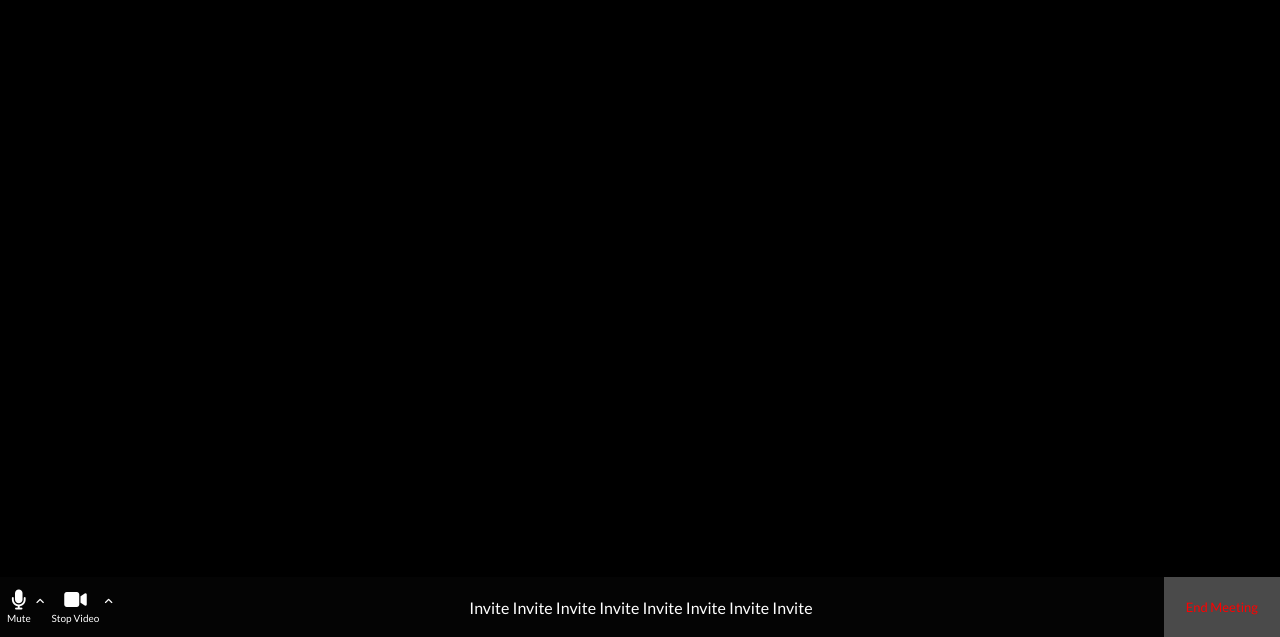
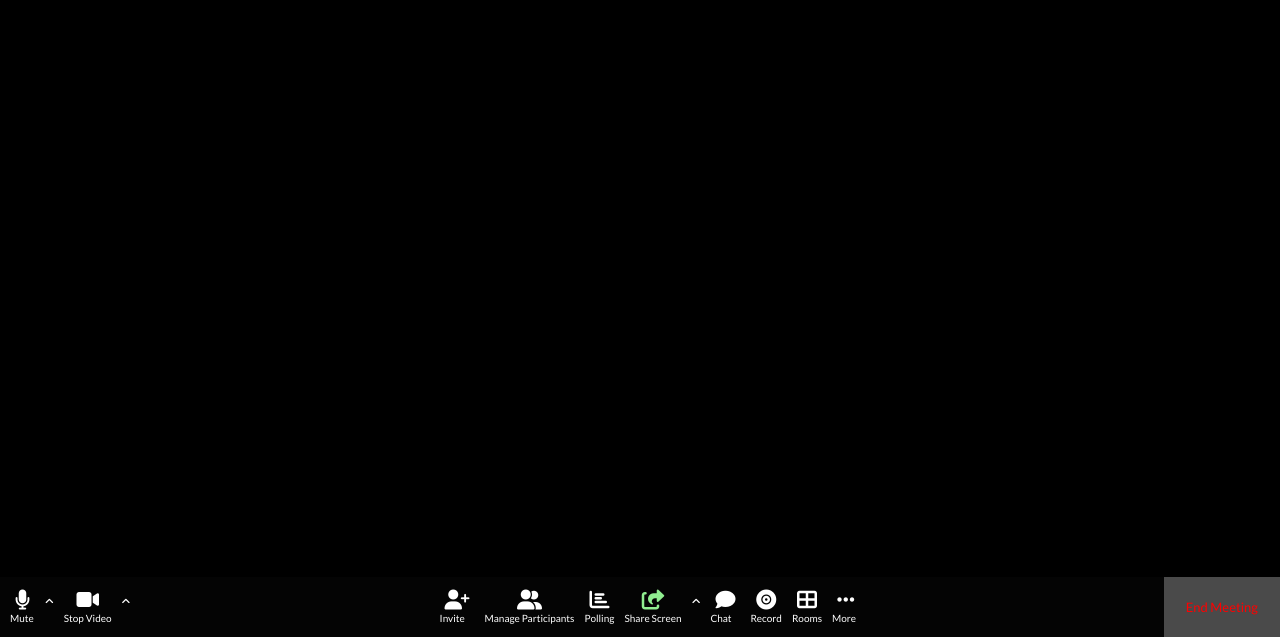
Before and after one commit to Alessandro-Zuddas/html-css-zoom, a plain HTML site: page index.html in a window 1280 px wide. Shown: the part 163-800 px from the top of the page. Drawn offline with Linux system fonts and the light colour scheme.

Commit message:
Aggiunto footer

```diff
--- a/css/style.css
+++ b/css/style.css
@@ -99,6 +99,10 @@ footer{
     display: flex;
 }
 
+.footer-col-big{
+    display: flex;
+}
+
 .end-col{
     padding: 22px;
     font-size: 13px;
@@ -112,11 +116,13 @@ footer{
     position: relative;
     flex-direction: column;
     padding-left: 2px;
+    padding: 0 5px;
 }
 
 .footer-icons{
     font-size: 10px;
     text-align: center;
+    padding: 0 5px;
 }
 
 .footer-icon-name{
@@ -130,3 +136,7 @@ footer{
    padding-right: 5px;
    font-size: 10px;
 }
+
+.share{
+    color: lightgreen;
+}
--- a/index.html
+++ b/index.html
@@ -350,6 +350,7 @@
     <!-- Piè di pagina -->
     <footer>
         <div class="footer-row">
+            <!-- Audio/Video Column -->
             <div class="footer-col-small">
                 <!-- Mute Button -->
                 <div class="footer-btn">
@@ -366,21 +367,69 @@
                 <span class="chevron"><i class="fas fa-angle-up"></i></span>
                 <!-- /Video Button -->
             </div>
+            <!-- /Audio/Video Column -->
+
+            <!-- Functions Column -->
             <div class="footer-col-big">
-                <span>Invite</span>
-                <span>Invite</span>
-                <span>Invite</span>
-                <span>Invite</span>
-                <span>Invite</span>
-                <span>Invite</span>
-                <span>Invite</span>
-                <span>Invite</span>
+                <!-- Invite Button -->
+                <div class="footer-btn">
+                    <div class="footer-icons"><i class="fas fa-user-plus fa-2x"></i></div>
+                    <div class="footer-icon-name">Invite</div>
+                </div>
+                <!-- /Invite Button -->
+                <!-- Manage Button -->
+                <div class="footer-btn">
+                    <div class="footer-icons"><i class="fas fa-user-friends fa-2x"></i></div>
+                    <div class="footer-icon-name">Manage Participants</div>
+                </div>
+                <!-- /Manage Button -->
+                <!-- Polling Button -->
+                <div class="footer-btn">
+                    <div class="footer-icons"><i class="fas fa-chart-bar fa-2x"></i></div>
+                    <div class="footer-icon-name">Polling</div>
+                </div>
+                <!-- /Polling Button -->
+                <!-- Share screen Button -->
+                <div class="footer-btn">
+                    <div class="footer-icons"><i class="fas fa-share-square fa-2x share"></i></div>
+                    <div class="footer-icon-name">Share Screen</div>
+                </div>
+                <span class="chevron"><i class="fas fa-angle-up"></i></span>
+                <!-- /Share screen Button -->
+                <!-- Chat Button -->
+                <div class="footer-btn">
+                    <div class="footer-icons"><i class="fas fa-comment fa-2x"></i></div>
+                    <div class="footer-icon-name">Chat</div>
+                </div>
+                <!-- /Chat Button -->
+                <!-- Record Button -->
+                <div class="footer-btn">
+                    <div class="footer-icons"><i class="fas fa-record-vinyl fa-2x"></i></div>
+                    <div class="footer-icon-name">Record</div>
+                </div>
+                <!-- /Record Button -->
+                <!-- Rooms Button -->
+                <div class="footer-btn">
+                    <div class="footer-icons"><i class="fas fa-th-large fa-2x"></i></div>
+                    <div class="footer-icon-name">Rooms</div>
+                </div>
+                <!-- /Rooms Button -->
+                <!-- More Button -->
+                <div class="footer-btn">
+                    <div class="footer-icons"><i class="fas fa-ellipsis-h fa-2x"></i></div>
+                    <div class="footer-icon-name">More</div>
+                </div>
+                <!-- /More Button -->
             </div>
+            <!-- /Functions Column -->
+
+            <!-- End meeting column -->
             <div class="end-col">
                 <span>
                     End Meeting
                 </span>
             </div>
+            <!-- /End meeting column -->
         </div>
     </footer>
     <!-- /Piè di pagina -->
```
